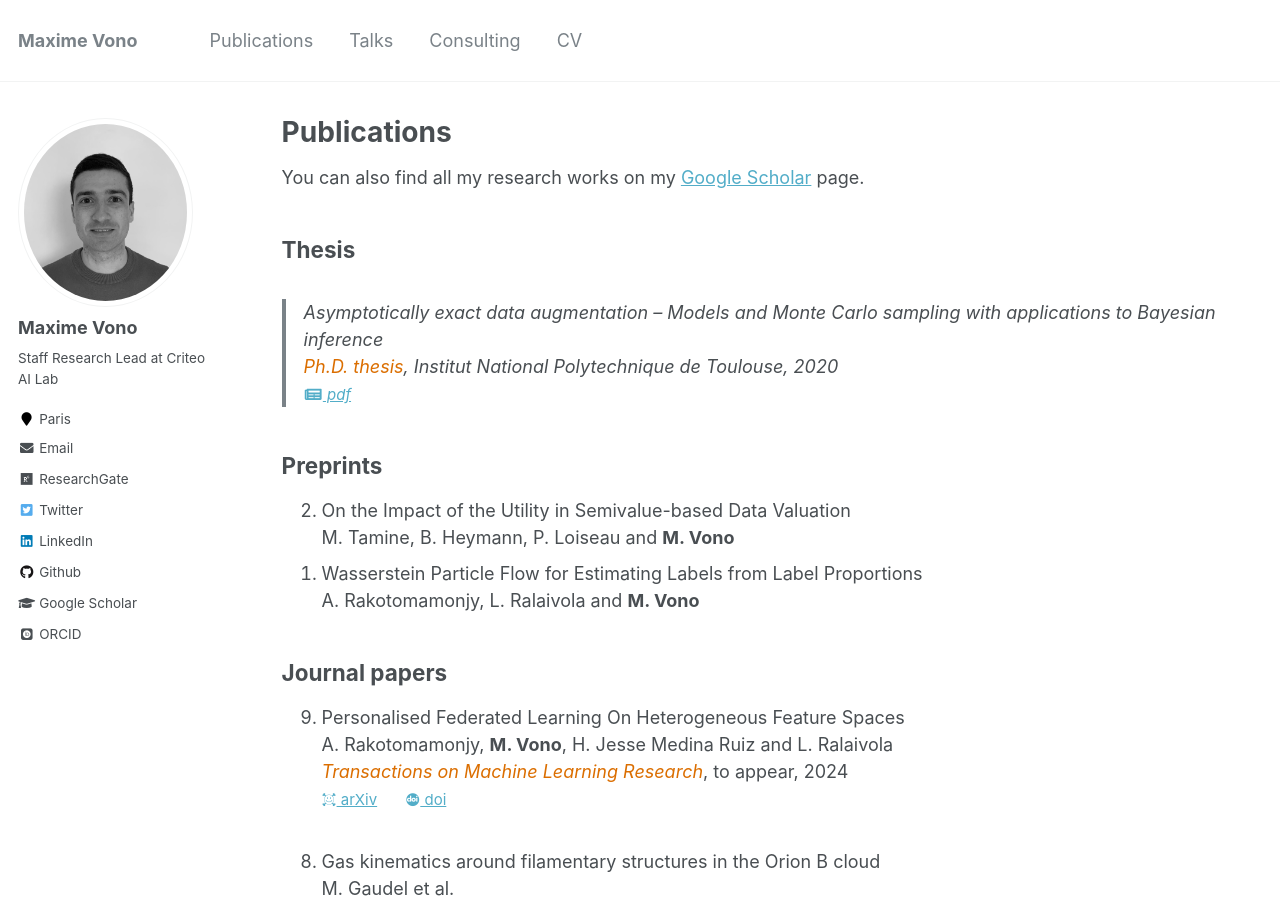
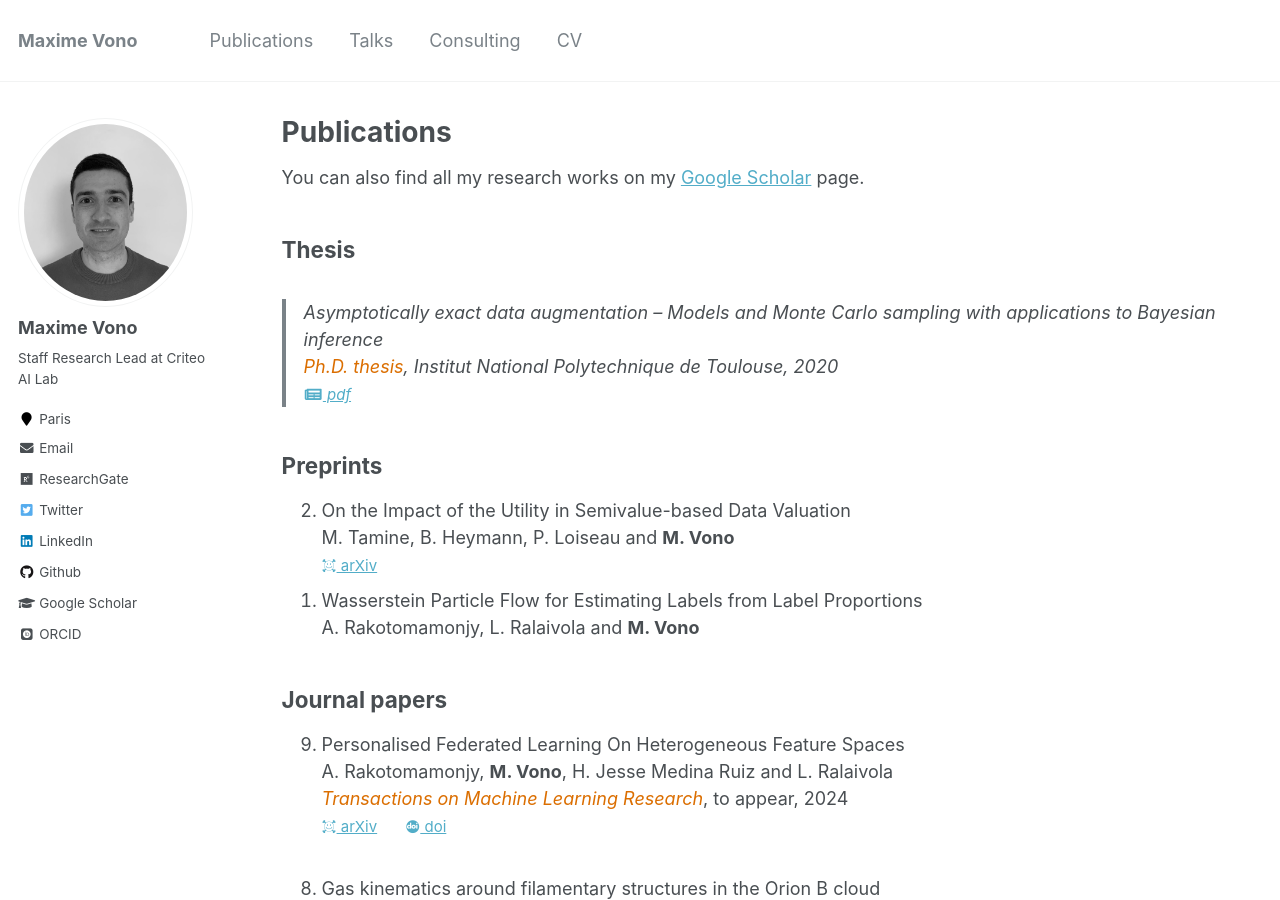
Before and after one commit to mvono/mvono.github.io, a Jekyll site: the page built from _pages/publications.md, in a window 1280 px wide and 900 px high. Built offline with Jekyll 4.4.1, drawn with Linux system fonts in a browser that asks for light colours; some web fonts are replaced.

Commit message:
Update publications.md

```diff
--- a/_pages/publications.md
+++ b/_pages/publications.md
@@ -21,6 +21,7 @@ You can also find all my research works on my [Google Scholar](https://scholar.g
 	<li>
 	  On the Impact of the Utility in Semivalue-based Data Valuation<br>
 	    M. Tamine, B. Heymann, P. Loiseau and <b>M. Vono</b><br>
+	  <a style="font-size:15px" href="https://arxiv.org/abs/2502.06574"><i class="ai ai-arxiv"></i> arXiv</a> &emsp;
   	</li>
 	<li>
 	  Wasserstein Particle Flow for Estimating Labels from Label Proportions<br>
```
